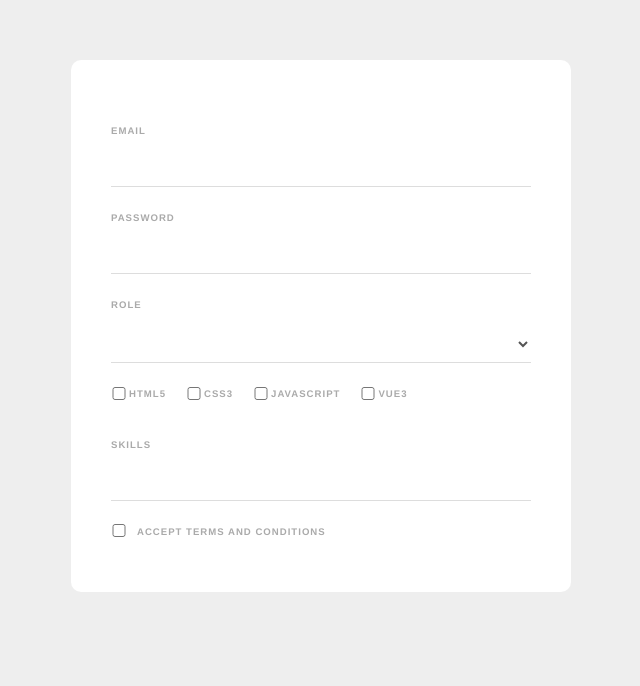
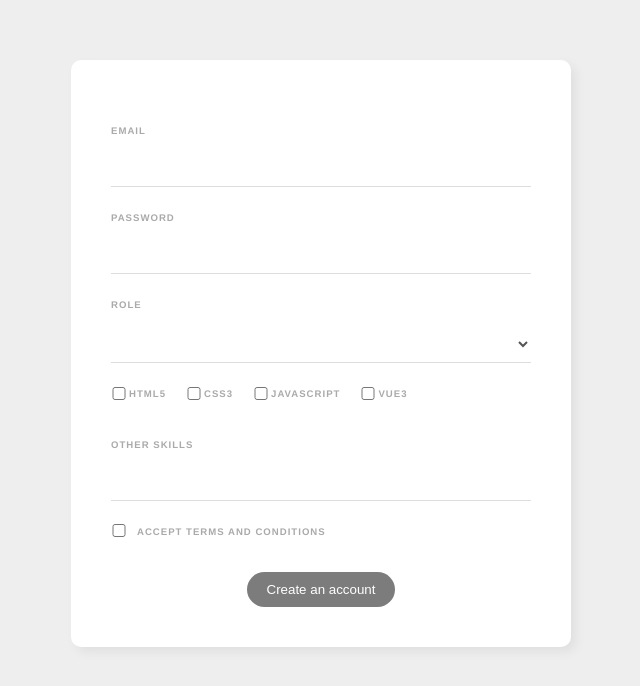
Before and after one commit to PauGarciaMartinez/vue-web-form, a Vue app: page / in a window 1280 px wide. Shown: the top 686 px of the page, without its empty margins (319-959 px from the left). Built offline with nearby package versions, Linux system fonts and the light colour scheme.

Commit message:
Establish submit function

```diff
--- a/src/components/SignUpForm.vue
+++ b/src/components/SignUpForm.vue
@@ -1,10 +1,11 @@
 <template>
-  <form>
+  <form @submit.prevent="handleSubmit">
     <label>Email</label>
     <input type="email" required v-model="email">
 
     <label>Password</label>
     <input type="password" required v-model="password">
+    <div v-if="passwordError" class="error">{{ passwordError }}</div>
 
     <label>Role</label>
     <select v-model="role" required>
@@ -26,7 +27,7 @@
       <label>Vue3</label>
     </div>
 
-    <label>Skills</label>
+    <label>Other Skills</label>
     <input type="text" v-model="tempSkill" @keydown.enter.prevent="addSkill">
     <div v-for="skill in skills" :key="skill" class="pill">
       <span @click="removeSkill(skill)">{{ skill }}</span>
@@ -35,6 +36,10 @@
     <div class="terms">
       <input type="checkbox" v-model="terms" required>
       <label>Accept terms and conditions</label>
+    </div>
+
+    <div class="submit">
+      <button>Create an account</button>
     </div>
 
   </form>
@@ -51,7 +56,8 @@
       terms: false,
       languages: [],
       tempSkill: '',
-      skills: []
+      skills: [],
+      passwordError: ''
     }
   },
   methods: {
@@ -63,6 +69,19 @@
     },
     removeSkill(skill) {
       this.skills = this.skills.filter(item => item !== skill);
+    },
+    handleSubmit() {
+      this.passwordError = this.password.length > 5 ?
+        '' : 'Password must be at least 6 chars long';
+
+      if (!this.passwordError) {
+        console.log('Email:', this.email);
+        console.log('Password:', this.password);
+        console.log('Role:', this.role);
+        console.log('Languages:', this.languages);
+        console.log('Other skills:', this.skills);
+        console.log('Terms accepted:', this.terms);
+      }
     }
   }
 }
@@ -76,6 +95,7 @@
   text-align: left;
   padding: 40px;
   border-radius: 10px;
+  box-shadow: 5px 5px 10px #e0e0e0;
 }
 label {
   color: #aaa;
@@ -128,4 +148,27 @@
   color: #777;
   cursor: pointer;
 }
+button {
+  background: #7c7c7c;
+  border: 0;
+  padding: 10px 20px;
+  margin-top: 20px;
+  color: white;
+  border-radius: 20px;
+  transition: 0.2s;
+}
+button:hover {
+  cursor: pointer;
+  background-color: #555;
+  transition: 0.2s;
+}
+.submit {
+  text-align: center;
+}
+.error {
+  color: #000000;
+  margin-top: 10px;
+  font-size: 0.8em;
+  font-weight: bold;
+}
 </style>
```
